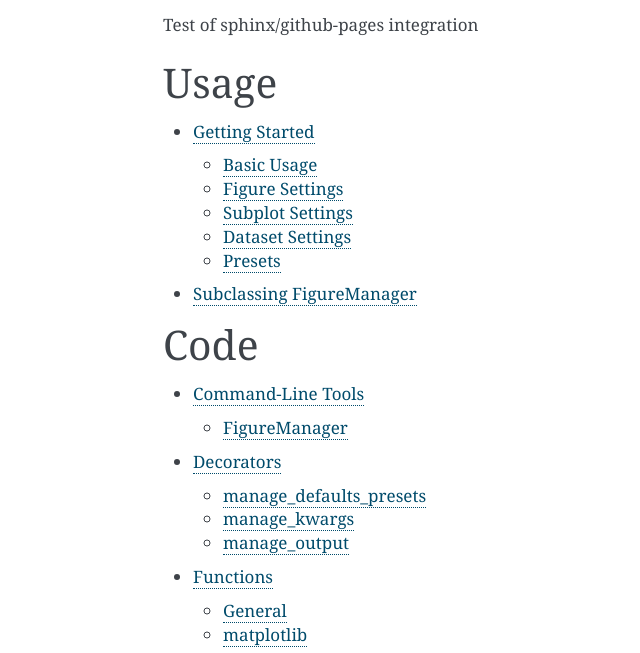
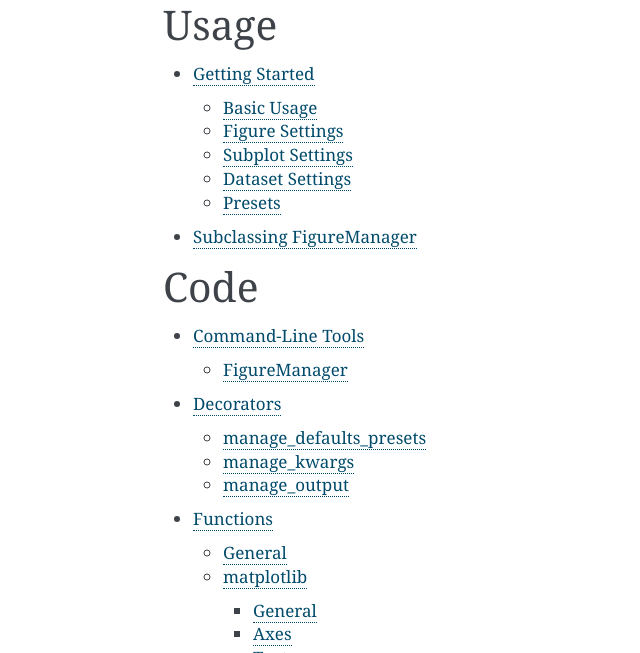
Before and after one commit to KarlTDebiec/myplotspec, a Sphinx documentation site: the page built from doc/index.rst, in a window 1280 px wide and 900 px high, scrolled down 1270 px, cut to the strip 247-900 px from the top of the window. Shown: the whole strip, without its empty margins (257-897 px from the left). Built offline with Sphinx 7.4.7, drawn with Linux system fonts in a browser that asks for light colours.

Commit message:
working on github-pages

```diff
--- a/doc/index.rst
+++ b/doc/index.rst
@@ -2,8 +2,6 @@
 ==========
 .. include:: ../README.rst
 .. include:: ../LICENSE
-
-Test of sphinx/github-pages integration
 
 Usage
 =====
```
Also changed, not shown: 2 other files.
